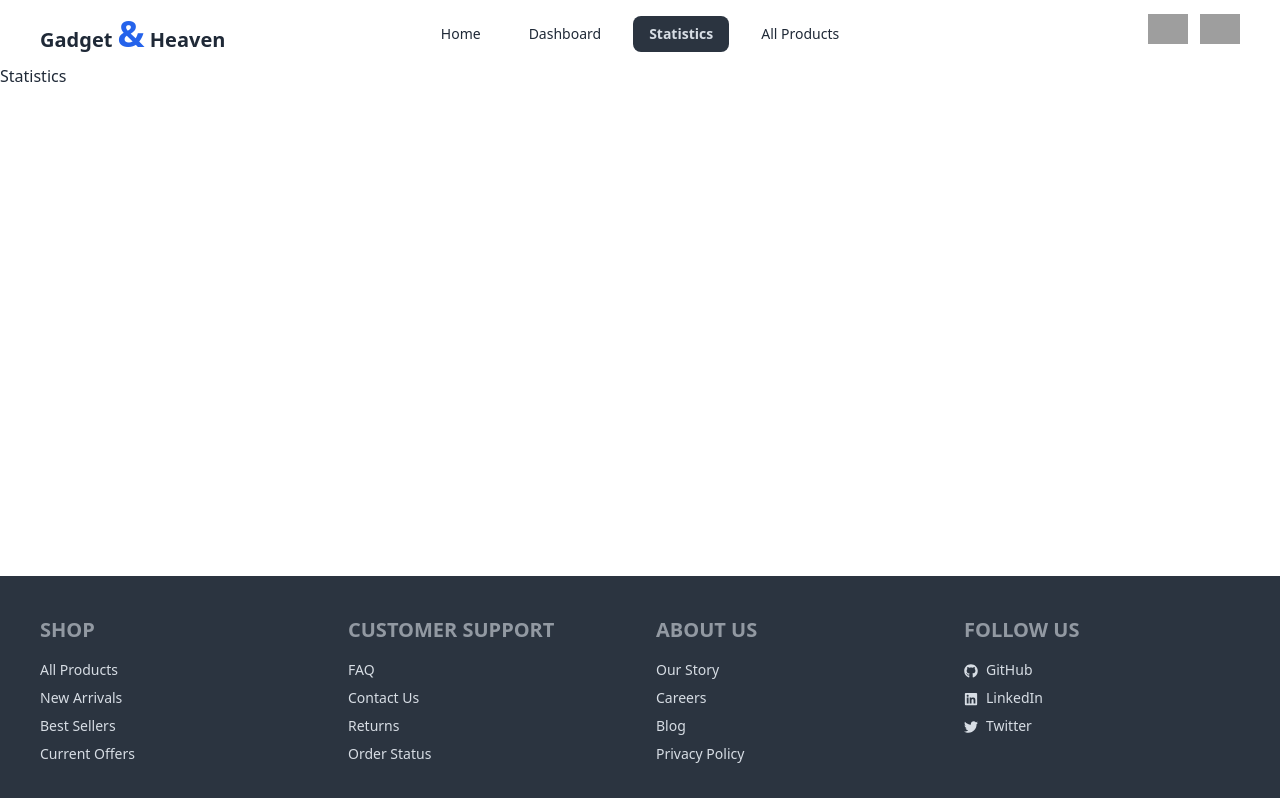
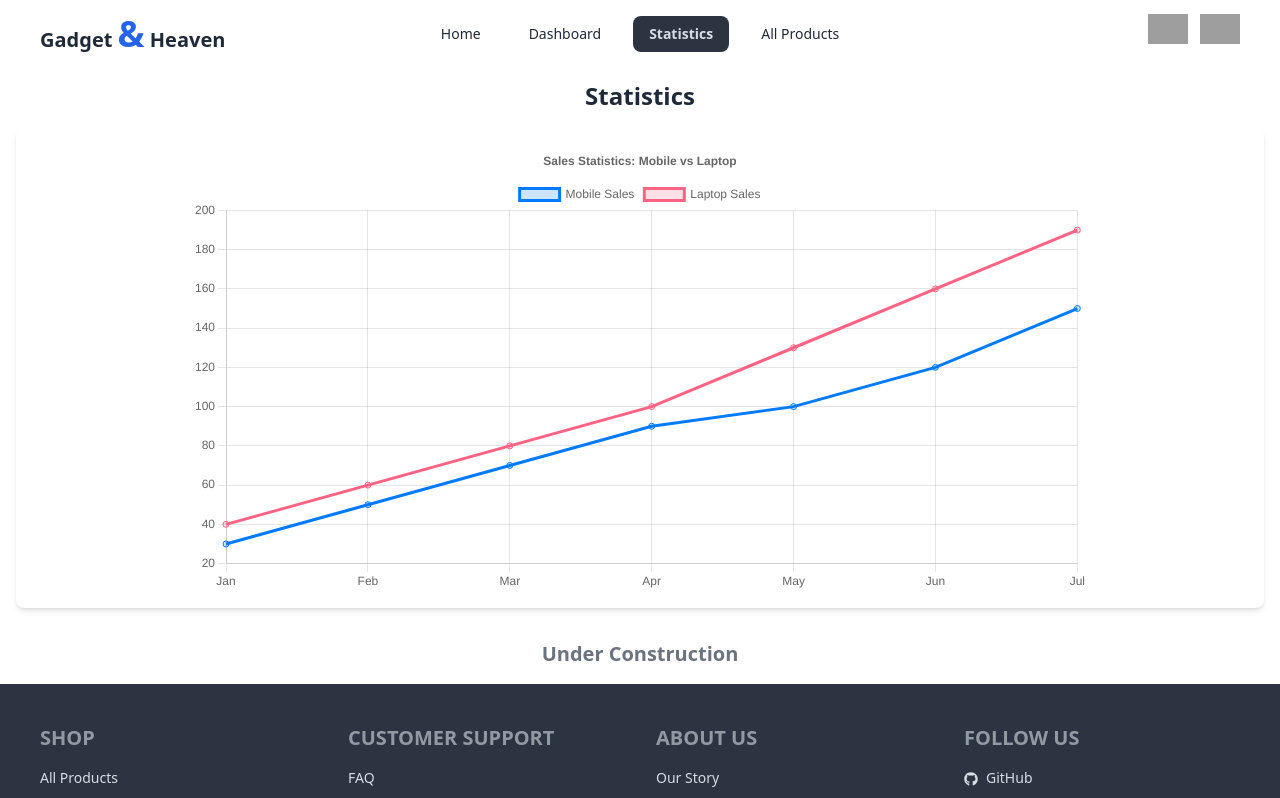
Before and after one commit to programming-hero-web-course-4/b10a8-gadget-heaven-Anas1347, a React (Vite) app: page /statistics in a window 1280 px wide. Shown: the top 798 px of the page. Built offline with nearby package versions, Linux system fonts and the light colour scheme; grey boxes are pictures that could not be loaded.

Commit message:
statistics done

```diff
--- a/package.json
+++ b/package.json
@@ -10,9 +10,11 @@
     "preview": "vite preview"
   },
   "dependencies": {
+    "chart.js": "^4.4.6",
     "localforage": "^1.10.0",
     "match-sorter": "^7.0.0",
     "react": "^18.3.1",
+    "react-chartjs-2": "^5.2.0",
     "react-dom": "^18.3.1",
     "react-icons": "^5.3.0",
     "react-router-dom": "^6.27.0",
--- a/src/components/Statistics.jsx
+++ b/src/components/Statistics.jsx
@@ -1,13 +1,73 @@
 import React, { useEffect } from "react";
+import { Line } from "react-chartjs-2";
+import { Chart as ChartJS, CategoryScale, LinearScale, PointElement, LineElement, Title, Tooltip, Legend } from "chart.js";
+
+// Registering required components for Chart.js
+ChartJS.register(
+  CategoryScale,
+  LinearScale,
+  PointElement,
+  LineElement,
+  Title,
+  Tooltip,
+  Legend
+);
 
 const Statistics = () => {
   useEffect(() => {
     document.title = "Statistics";
   }, []);
 
+  // Data for the chart
+  const data = {
+    labels: ["Jan", "Feb", "Mar", "Apr", "May", "Jun", "Jul"], // Months
+    datasets: [
+      {
+        label: "Mobile Sales",
+        data: [30, 50, 70, 90, 100, 120, 150], // Mobile Sales data
+        borderColor: "rgba(0, 123, 255, 1)",
+        backgroundColor: "rgba(0, 123, 255, 0.2)",
+        fill: true,
+      },
+      {
+        label: "Laptop Sales",
+        data: [40, 60, 80, 100, 130, 160, 190], // Laptop Sales data
+        borderColor: "rgba(255, 99, 132, 1)",
+        backgroundColor: "rgba(255, 99, 132, 0.2)",
+        fill: true,
+      },
+    ],
+  };
+
+  // Options for the chart
+  const options = {
+    responsive: true,
+    plugins: {
+      legend: {
+        position: "top",
+      },
+      title: {
+        display: true,
+        text: "Sales Statistics: Mobile vs Laptop",
+      },
+    },
+  };
+
   return (
-    <div>
-      <h2>Statistics</h2>
+    <div className="container mx-auto p-4">
+      <h2 className="text-2xl font-bold text-center mb-4">Statistics</h2>
+
+      {/* Centered Chart */}
+      <div className="bg-white flex justify-center items-center rounded-lg shadow-md p-4 mb-8">
+        <div className="w-full max-w-4xl">
+          <Line data={data} options={options} />
+        </div>
+      </div>
+
+      {/* Under Construction Message */}
+      <div className="text-center">
+        <p className="text-xl font-bold text-gray-500">Under Construction</p>
+      </div>
     </div>
   );
 };
```
Also changed, not shown: 1 other file (tests, documents, lock files or other folders).
